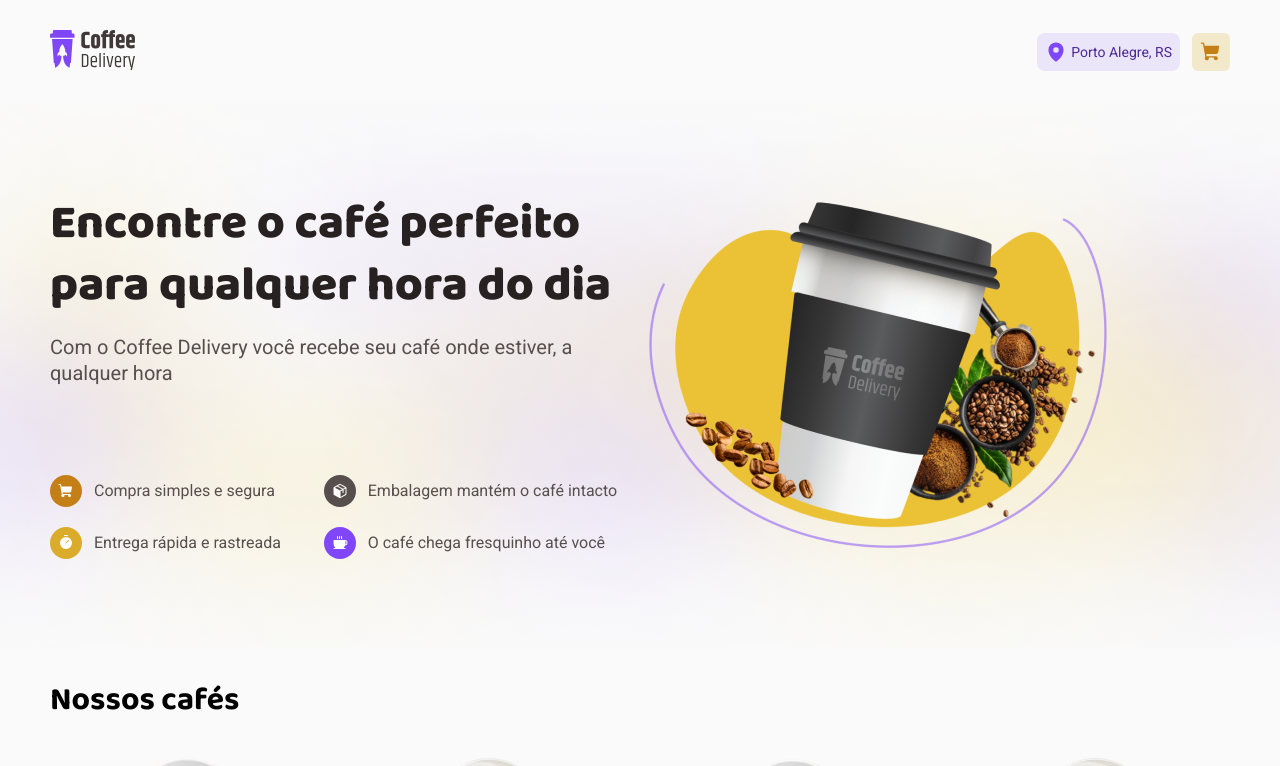
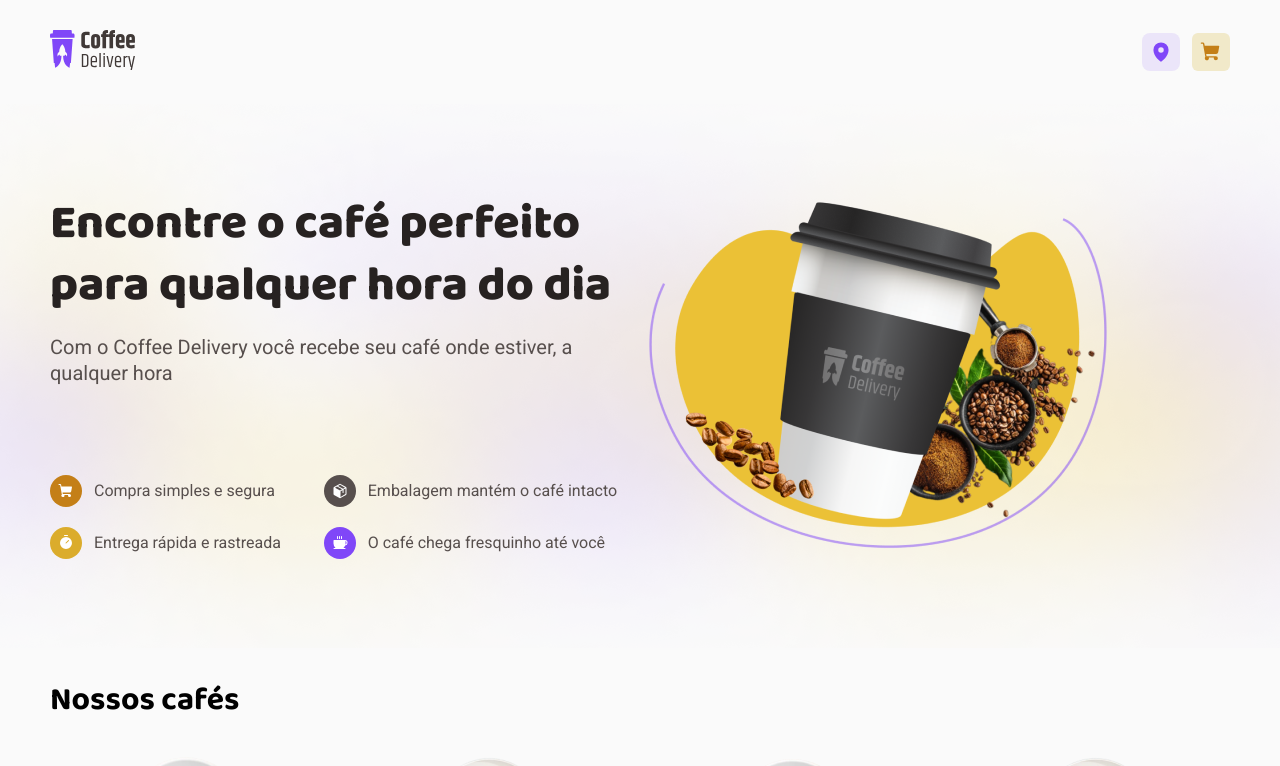
Before and after one commit to marcotulioteles/coffee-delivery-ignite, a React (Vite) app: page / in a window 1280 px wide. Shown: the top 766 px of the page. Built offline with nearby package versions, Linux system fonts and the light colour scheme; no server answers.

Commit message:
feat: add address into location button in header

```diff
--- a/src/components/Header/index.tsx
+++ b/src/components/Header/index.tsx
@@ -18,17 +18,12 @@ import { useWindowSize } from '../../hooks/useWindowSize';
 import { useGeolocation } from '../../hooks/useGeolocation';
 
 export function Header() {
-  const { cart } = useContext(CartContext);
+  const { cart, address } = useContext(CartContext);
   const { width: windowWidth } = useWindowSize();
-  const location = useGeolocation();
 
   useEffect(() => {
-    console.log('window width: ', windowWidth)
-  }, [windowWidth]);
-
-  useEffect(() => {
-    console.log('Location: ', location)
-  }, [location]);
+    console.log('address: ', address)
+  }, [address]);
 
   return (
     <HeaderContainer>
@@ -40,18 +35,18 @@ export function Header() {
           {windowWidth && windowWidth > 375 ? (
             <City>
               <MapPin color={defaultTheme['purple']} weight='fill' size={22} />
-              <span>Porto Alegre, RS</span>
+              {address?.localidade && <span>{address?.localidade} {address?.uf}</span>}
             </City>
           ) : (
             <PopoverPrimitive.Root>
               <PopoverPrimitive.Trigger style={{ border: 'none', background: 'transparent' }}>
                 <City>
                   <MapPin color={defaultTheme['purple']} weight='fill' size={22} />
-                  <span>Porto Alegre, RS</span>
+                  {address?.localidade && <span>{address?.localidade} {address?.uf}</span>}
                 </City>
               </PopoverPrimitive.Trigger>
               <PopoverContent sideOffset={5}>
-                <span>Porto Alegre, RS</span>
+                {address?.localidade && <span>{address?.localidade} {address?.uf}</span>}
               </PopoverContent>
             </PopoverPrimitive.Root>
           )}
--- a/src/pages/Checkout/index.tsx
+++ b/src/pages/Checkout/index.tsx
@@ -70,14 +70,32 @@ export function Checkout() {
     const response = await viaCepAPI.get(`/${cepValueOnlyDigits}/json`)
 
     const { data } = response;
+    console.log(data)
 
     if (data.erro) {
       return;
     }
 
     if (data) {
+      const {
+        cep,
+        logradouro,
+        complemento,
+        bairro,
+        localidade,
+        uf
+      } = data;
       inputKeys.forEach((key) => {
         setValue(key as keyof AddressFormInputs, response.data[key])
+      })
+      setAddress({
+        cep,
+        logradouro,
+        complemento,
+        bairro,
+        localidade,
+        uf,
+        numero: ''
       })
     }
   }
```
